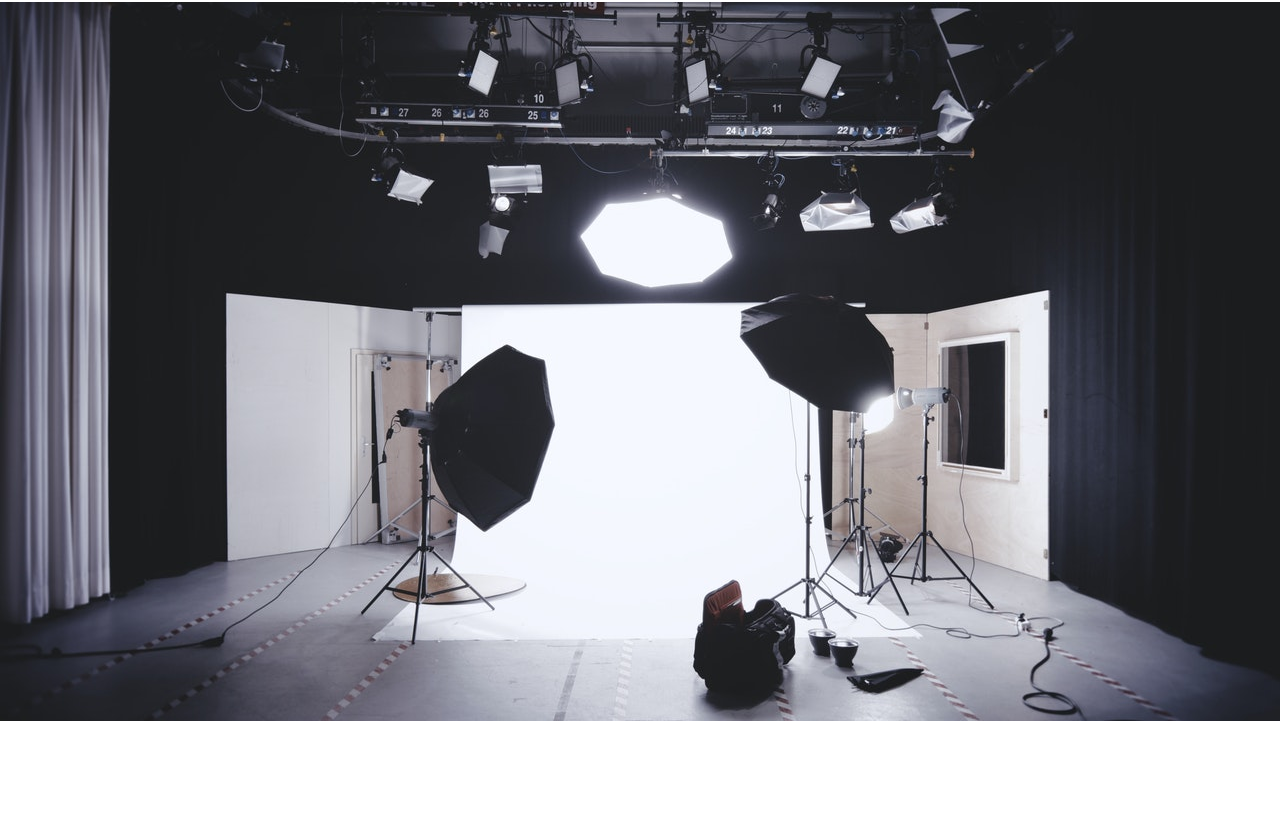
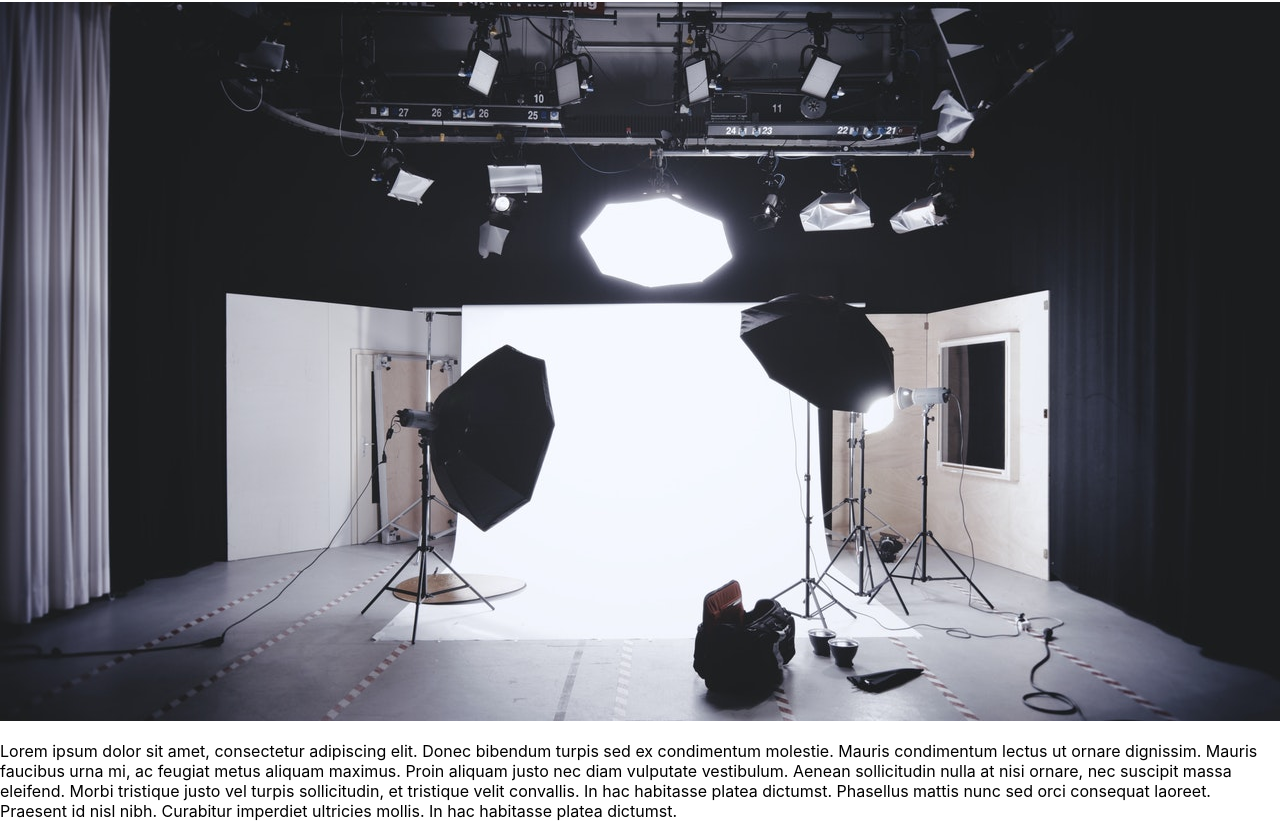
Before and after one commit to ITJagraj/photo-port, a React (Create React App) app: page / in a window 1280 px wide. Shown: the part 256-1093 px from the top of the page. Before the commit the page ends 981 px from the top, so only its background shows below. Built offline with nearby package versions, Linux system fonts and the light colour scheme.

Commit message:
setting up navbar

```diff
--- a/src/App.css
+++ b/src/App.css
@@ -14,7 +14,7 @@
 }
 
 .App-header {
-  background-color: #282c34;
+  background-color: black;
   min-height: 100vh;
   display: flex;
   flex-direction: column;
--- a/src/component/About/index.js
+++ b/src/component/About/index.js
@@ -1,14 +1,19 @@
-import React from "react";
+import React from 'react'
 import coverImage from "../../assets/cover/cover-image.jpg";
 
 function About() {
-    return (
-        <section className= "my-5">
-            <h1 id='about'>Who am I?</h1>
-            <img src={coverImage} className= "my-2" style= {{width: "100%" }} alt= "cover" />
-        </section>
 
-    )
+  return (
+    <section className="my-5" >
+      <h1 id="about">Who am I?</h1>
+      <img src={coverImage} className="my-2" style={{ width: "100%" }} alt="cover" />
+      <div className="my-2">
+        <p>
+          Lorem ipsum dolor sit amet, consectetur adipiscing elit. Donec bibendum turpis sed ex condimentum molestie. Mauris condimentum lectus ut ornare dignissim. Mauris faucibus urna mi, ac feugiat metus aliquam maximus. Proin aliquam justo nec diam vulputate vestibulum. Aenean sollicitudin nulla at nisi ornare, nec suscipit massa eleifend. Morbi tristique justo vel turpis sollicitudin, et tristique velit convallis. In hac habitasse platea dictumst. Phasellus mattis nunc sed orci consequat laoreet. Praesent id nisl nibh. Curabitur imperdiet ultricies mollis. In hac habitasse platea dictumst.
+      </p>
+      </div>
+    </section>
+  )
 }
 
-export default About;
+export default About
```
